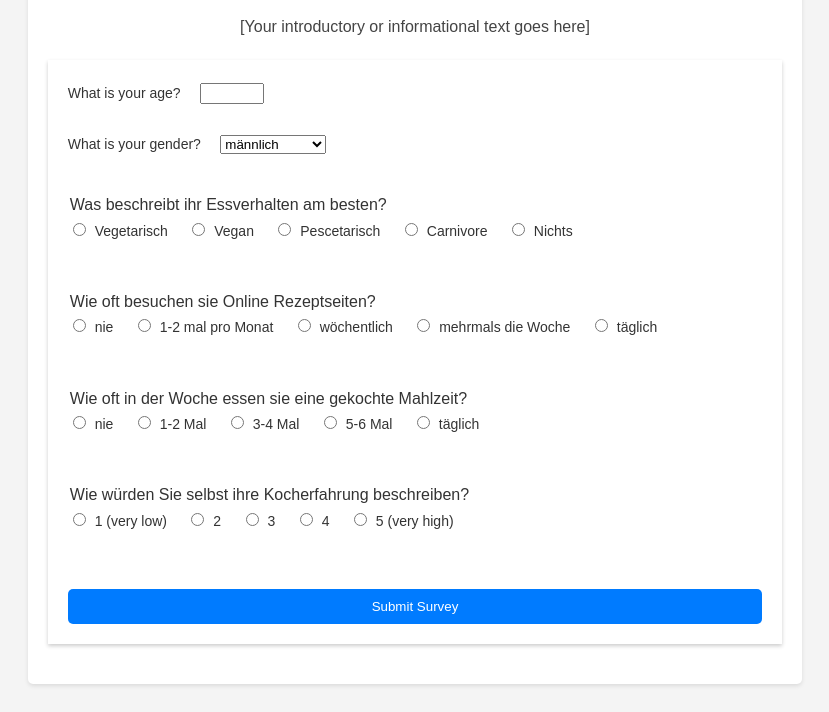
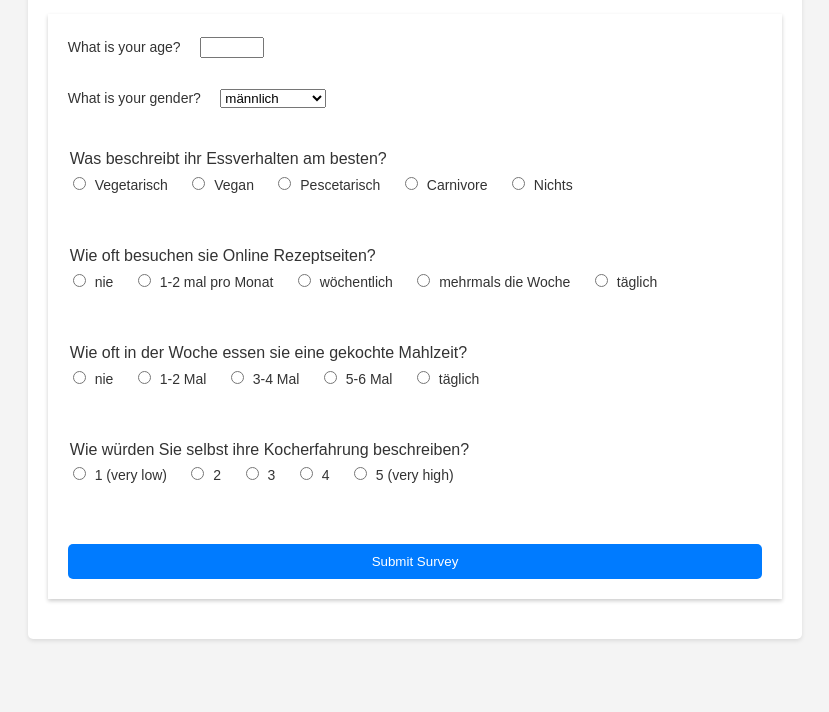
Before and after one commit to mufranz/RecipeWebApp, a website: page public/survey.html in a window 1280 px wide. Shown: the part 128-840 px from the top of the page, without its empty margins (225-1054 px from the left). After the commit the page ends 800 px from the top, so only its background shows below. Drawn offline with Linux system fonts and the light colour scheme.

Commit message:
final changes

```diff
--- a/public/survey.html
+++ b/public/survey.html
@@ -10,7 +10,6 @@
     <div id="survey-container">
         <div id="intro-container">
             <h1>Fragebogen</h1>
-            <p>[Your introductory or informational text goes here]</p>
         </div>
 
 
```
